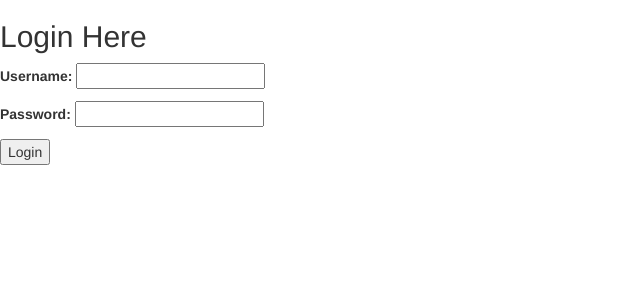
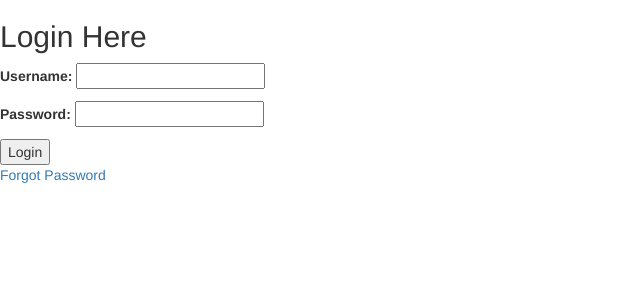
Before and after one commit to vikadia7x/scrum_mates, a Django app: page /login.html in a window 1280 px wide. Shown: the top 300 px of the page, without its empty margins (0-640 px from the left). Run offline with Django 3.2, Linux system fonts and the light colour scheme; some libraries are stand-ins or nearby versions.

Commit message:
UserStory#57 Created forgot Password option and used the email verification to change the password

```diff
--- a/myProject/MovieShowTimeFinder/showtimefinder/forms.py
+++ b/myProject/MovieShowTimeFinder/showtimefinder/forms.py
@@ -19,7 +19,7 @@ class SignUpForm(UserCreationForm):
 
 class LoginForm(forms.Form):
     username = forms.CharField()
-    password = forms.CharField()
+    password = forms.CharField(widget=forms.PasswordInput)
 
 class MovieSelection(forms.Form):
     Action = forms.BooleanField(required=False)
--- a/myProject/MovieShowTimeFinder/showtimefinder/templates/login.html
+++ b/myProject/MovieShowTimeFinder/showtimefinder/templates/login.html
@@ -6,10 +6,20 @@
 
 {% block content %}
 <h2>Login Here</h2>
+
+<!-- {% if invalid %}
+    Your email/password combo doesn't exist.
+
+{% endif %} -->
+
 <form method="post">
   {% csrf_token %}
   {{ form.as_p }}
   <button type="submit">Login</button>
 
 </form>
+
+{% for message in messages %} {{ message }} {% endfor %}
+
+<p><a href="{% url 'password_reset' %}">Forgot Password</a></p>
     {% endblock %}
--- a/myProject/MovieShowTimeFinder/showtimefinder/templates/registration/login.html
+++ b/myProject/MovieShowTimeFinder/showtimefinder/templates/registration/login.html
@@ -12,8 +12,9 @@
   <button type="submit">Login</button>
 
 </form>
+
 <p><a href="{% url 'password_reset' %}">Forgot Password</a></p>
-    {% endblock %}
 
+  {% endblock %}
 
 <p><a href="{% url 'password_change' %}">Forgot Password</a></p>
--- a/myProject/MovieShowTimeFinder/showtimefinder/views.py
+++ b/myProject/MovieShowTimeFinder/showtimefinder/views.py
@@ -4,12 +4,14 @@ from showtimefinder.forms import SignUpForm, LoginForm
 from showtimefinder.forms import SearchForm, MovieSelection
 from django.contrib.sites.shortcuts import get_current_site
 from django.template.loader import render_to_string
+from django.shortcuts import render_to_response
 from django.utils.http import urlsafe_base64_encode, urlsafe_base64_decode
 from django.utils.encoding import force_bytes, force_text
 from .tokens import account_activation_token
 from django.core.mail import EmailMessage
 from django.core.mail import send_mail
 from django.conf import settings
+from django.contrib import messages
 from showtimefinder.models import UserProfile, MovieGenreList, MovieGenreSelection, UserSelectMovies
 from showtimefinder.models import User
 from django.db.models import Q
@@ -70,6 +72,7 @@ def login_page(request):
         if form.is_valid():
             username = form.cleaned_data.get('username')
             password = form.cleaned_data.get('password')
+            # password = forms.CharField(max_length=32, widget=forms.PasswordInput)
             user = authenticate(username=username, password=password)
             if user is not None:
                 login(request, user)
@@ -82,6 +85,7 @@ def login_page(request):
                 else:
                     return redirect('home.html')
             else:
+                messages.error(request,'username or password not correct')
                 return render(request, 'login.html', {'form': form})
         else:
             return render(request, 'login.html', {'form': form})
```
